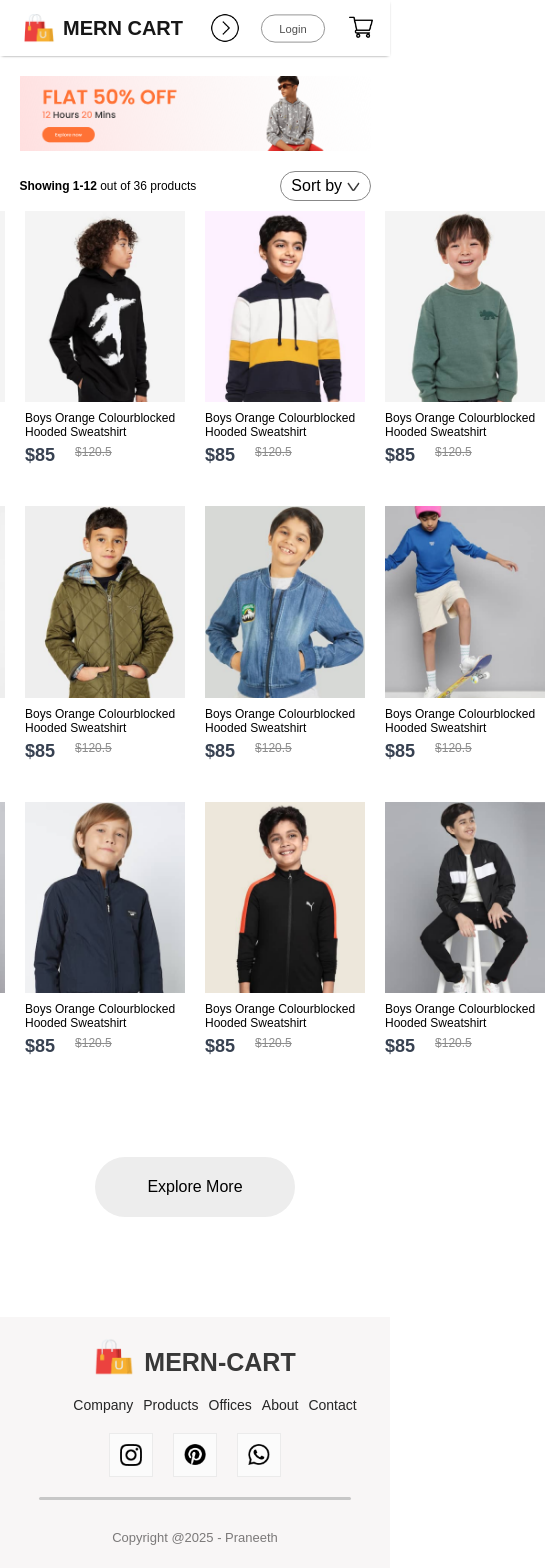
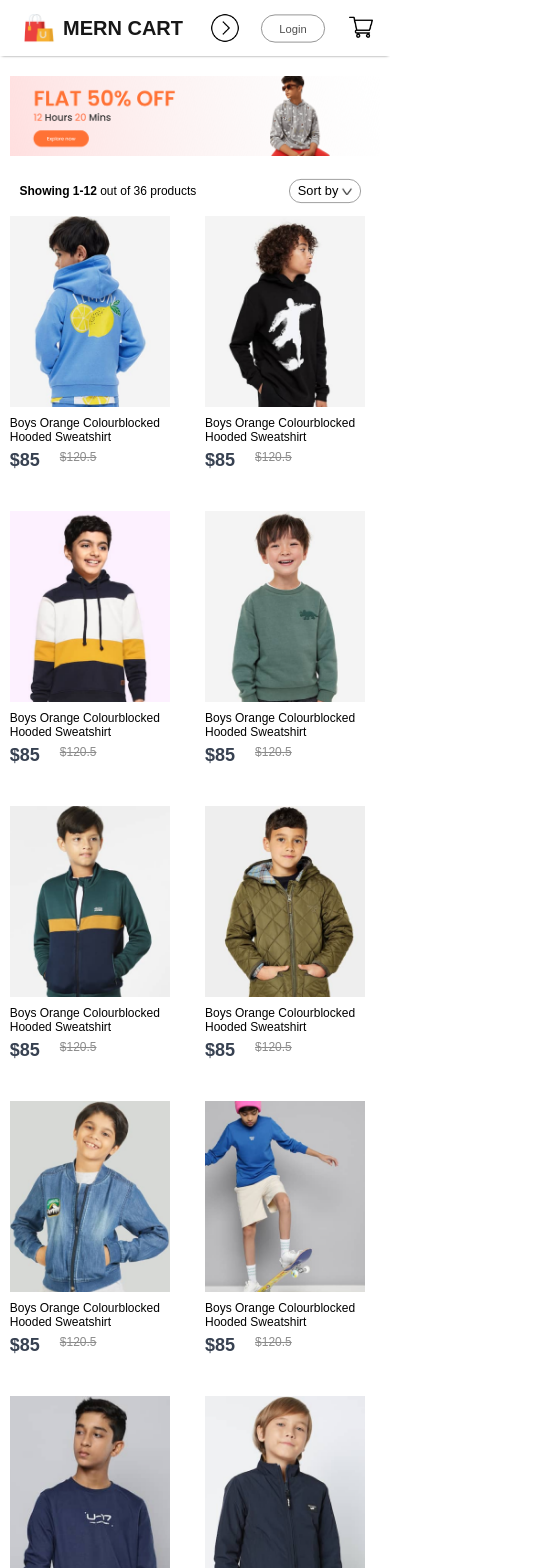
Before and after one commit to PraneethBunny123/MERN-Cart, a React (Vite) app in the folder frontend/: page /kids in a window 390 px wide. Shown: the top 1568 px of the page, 545 px wide, since content can reach past the window. Built offline with nearby package versions, Linux system fonts and the light colour scheme.

Commit message:
shopcategory styled for other screen sizes

```diff
--- a/frontend/src/pages/css/ShopCategory.css
+++ b/frontend/src/pages/css/ShopCategory.css
@@ -44,6 +44,15 @@
     cursor: pointer;
 }
 
+@media(max-width: 1024px) {
+    .shop-category-sort {
+        padding: 8px 16px;
+    }
+    .shop-category-index-sort div {
+        scale: 0.8;
+    }
+}
+
 @media(max-width: 1280px) {
     .shop-category-banner {
         margin: 20px auto;
@@ -74,3 +83,24 @@
         font-size: 16px;
     }
 }
+
+@media(max-width: 800px) {
+    .shop-category-banner {
+        width: 95%;
+    }
+    .shop-category-products {
+        width: 95%;
+    }
+    .shop-category-loadmore {
+        margin: 60px auto;
+        width: 150px;
+        height: 40px;
+        font-size: 13px;
+    }
+}
+
+@media(max-width: 500px) {
+    .shop-category-products {
+        grid-template-columns: 1fr 1fr;
+    }
+}
```
